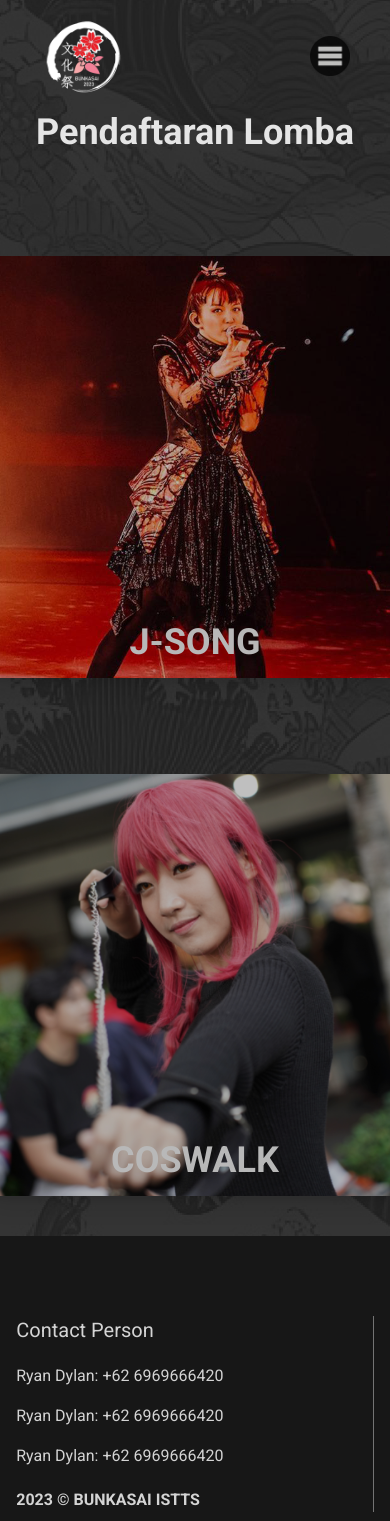
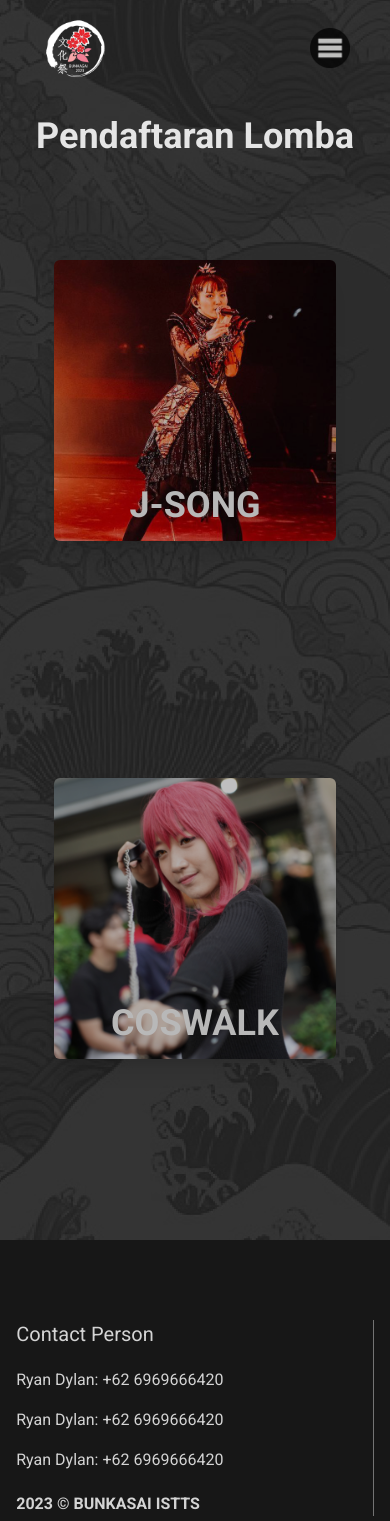
Before and after one commit to timothyjohan/bunkasai-istts-frontend, a React (Vite) app: page /competition-select in a window 390 px wide. Shown: the top 1521 px of the page. Built offline with nearby package versions, Linux system fonts and the light colour scheme.

Commit message:
comp-select responsive

```diff
--- a/src/components/Navbar.jsx
+++ b/src/components/Navbar.jsx
@@ -47,7 +47,7 @@ export default function Navbar() {
             <div className="flex items-center">
                 <img
                     src="bunkasai-logo.png"
-                    className="w-20 h-20 object-contain mx-5"
+                    className="xl:w-20 xl:h-20 w-16 h-16 object-contain mx-5"
                     alt="Logo"
                 />
             </div>
--- a/src/pages/CompSelect.jsx
+++ b/src/pages/CompSelect.jsx
@@ -67,10 +67,11 @@ export default function CompSelect() {
     return (
         <>
             <div
-                style={{ height: "110vh" }}
-                className={`bg-yellow-300 rotate-45 h-screen w-screen transition duration-1000 absolute z-30 ${
+
+                // style={{ height: "110vh" }}
+                className={`xl:h-[110vh] h-1 bg-yellow-300 rotate-45 xl:w-screen transition duration-1000 xl:absolute z-30 ${
                     selected
-                        ? "scale-150 translate-x-0 -translate-y-0"
+                        ? "xl:scale-150 scale-0 translate-x-0 -translate-y-0"
                         : "scale-0 translate-x-full -translate-y-full"
                 }  `}
             ></div>
@@ -82,8 +83,8 @@ export default function CompSelect() {
                 <div
                     className={`${
                         load
-                            ? "-translate-x-0 transition-all duration-300"
-                            : "translate-x-full"
+                            ? "xl:-translate-x-0 transition-all duration-300"
+                            : "xl:translate-x-full"
                     } flex items-center justify-center mt-16 w-4/6 mx-auto p-10 text-neutral-200 rounded-md grid xl:grid-cols-2 lg:grid:cols-1 gap-y-24 `}
                 >
                     <div
@@ -93,7 +94,7 @@ export default function CompSelect() {
                         <div
                             onMouseEnter={jsongHover}
                             onMouseLeave={jsongHovernt}
-                            className={`bg-[url('/j-song.png')] h-full w-full z-0 bg-center bg-cover flex flex-col justify-end transition-all ${
+                            className={`bg-[url('/j-song.png')] h-4/6 w-4/6 mx-auto xl:h-full xl:w-full z-0 bg-center bg-cover flex flex-col justify-end transition-all ${
                                 jsong ? "scale-110 brightness-50 blur-sm" : ""
                             }  rounded-md brightness-75  shadow-xl relative`}
                         >
@@ -104,7 +105,7 @@ export default function CompSelect() {
                         <p
                             onMouseEnter={jsongHover}
                             onMouseLeave={jsongHovernt}
-                            className={`mx-5 -mt-80 z-10 relative text-left transition duration-500 ${
+                            className={`text-justify xl: xl:-mt-80 z-10 w-4/6 xl:w-5/6 -mt-52 mx-auto relative text-left transition duration-500 ${
                                 jsong
                                     ? "opacity-100 scale-100"
                                     : "opacity-0 scale-90"
@@ -121,7 +122,7 @@ export default function CompSelect() {
                         <div
                             onMouseEnter={coswalkHover}
                             onMouseLeave={coswalkHovernt}
-                            className={`bg-[url('/coswalk.png')] h-full w-full z-0 bg-center bg-cover flex flex-col justify-end transition-all ${
+                            className={`bg-[url('/coswalk.png')] h-4/6 w-4/6 mx-auto xl:h-full xl:w-full z-0 bg-center bg-cover flex flex-col justify-end transition-all ${
                                 coswalk ? "scale-110 brightness-50 blur-sm" : ""
                             }  rounded-md brightness-75 shadow-xl relative`}
                         >
@@ -132,7 +133,7 @@ export default function CompSelect() {
                         <p
                             onMouseEnter={coswalkHover}
                             onMouseLeave={coswalkHovernt}
-                            className={`mx-5 -mt-80 z-10 relative text-left transition duration-500 ${
+                            className={`text-justify xl: xl:-mt-80 z-10 w-4/6 xl:w-5/6 -mt-52 mx-auto z-10 relative text-left transition duration-500 ${
                                 coswalk
                                     ? "opacity-100 scale-100"
                                     : "opacity-0 scale-90"
```
